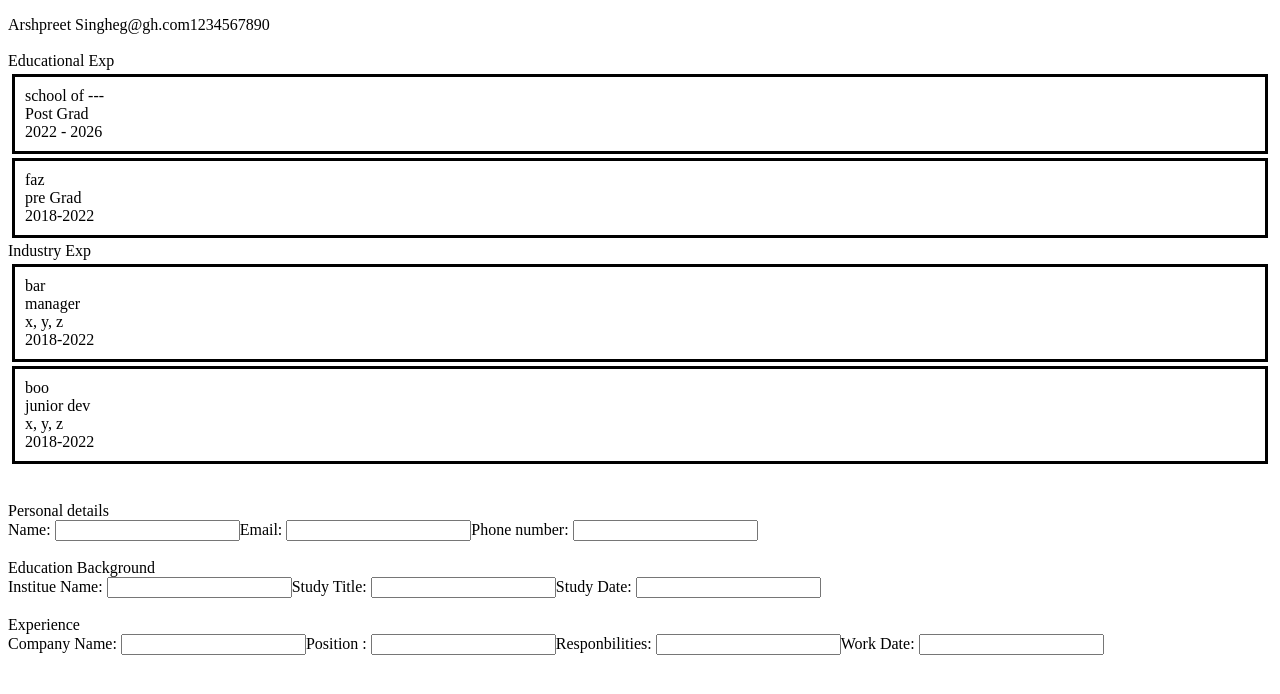
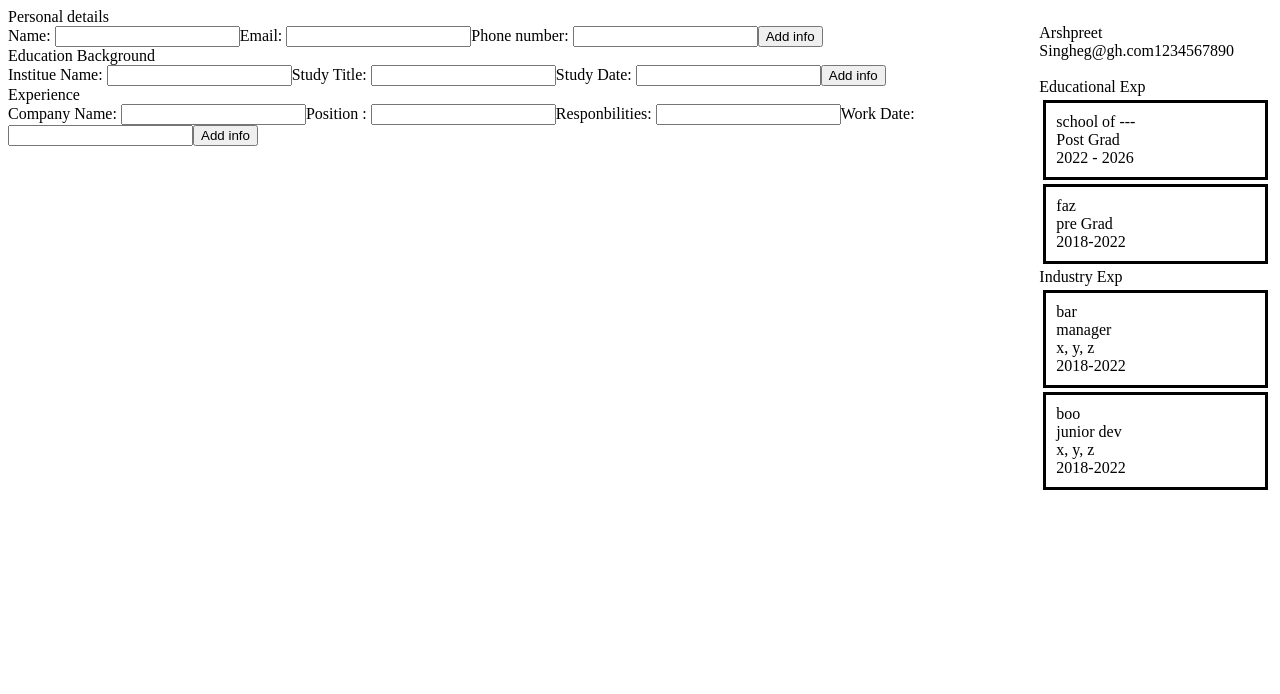
Before and after one commit to GoldGroove06/CV-Application-Maker, a React (Vite) app: page / in a window 1280 px wide. Shown: the top 694 px of the page. Built offline with nearby package versions, Linux system fonts and the light colour scheme.

Commit message:
form working

```diff
--- a/src/App.jsx
+++ b/src/App.jsx
@@ -25,14 +25,14 @@ const initialState = {
     {
       compName: "bar",
       positionTitle: "manager",
-      responbilites:" x, y, z",
+      respo:" x, y, z",
       workDate: "2018-2022"
 
     },
     {
       compName: "boo",
       positionTitle: "junior dev",
-      responbilites:" x, y, z",
+      respo:" x, y, z",
       workDate: "2018-2022"
 
     }
@@ -42,6 +42,18 @@ const initialState = {
 };
 
 function reducer(state, action) {
+  switch(action.type){
+    case "persInfo":
+      return {...state, name: action.payload.name, email: action.payload.email, phoneNumber : action.payload.phone}
+
+     case "Exp":
+      return {...state, indExp: [{compName: action.payload.compName, positionTitle: action.payload.position, respo: action.payload.respo, workDate: action.payload.workDate}]}
+
+      case "EduBack":
+        return {...state, eduExp: [{instName: action.payload.instName, studyTitle: action.payload.studyTitle, studyDate: action.payload.studyDate}]}
+
+    }
+
   return {...state}
 }
 
@@ -49,11 +61,11 @@ function App() {
 
   const [state, dispatch] = useReducer(reducer, initialState)
   return (
-    <>
+    <div style={{display:"flex", flexDirection:"row"}}>
+         <Form dispatch={dispatch} state={state}/>
+      <Display state={state} />
 
-      <Display state={state}/>
-      <Form />
-    </>
+    </div>
   )
 }
 
--- a/src/components/Form.jsx
+++ b/src/components/Form.jsx
@@ -1,31 +1,22 @@
+import EduBack from "./FormComponents/EduBack";
+import Exp from "./FormComponents/Exp";
+import PersonalInfo from "./FormComponents/PersonalInfo";
 
 
-function Form() {
+
+function Form({dispatch}) {
     return (
         <div>
-            Personal details
-            <form>
-                Name: <input name="name" type="text"/>
-                Email: <input name="email" type="email"/>
-                Phone number: <input name="ph-number" type="tel"/>
-            </form>
-            <br/>
-            Education Background
-            <form>
-            Institue Name: <input name="inst-name" type="text"/>
-            Study Title: <input name="study-title" type="text"/>
-            Study Date: <input name="studyDate" type="text"/>
-            </form>
-            <br/>
-            Experience
-            <form>
-            Company Name: <input name="comp-name" type="text"/>
-            Position : <input name="position" type="text"/>
-            Responbilities: <input name="respo" type="text"/>
-            Work Date: <input name="studyDate" type="text"/>
-            </form>
+            <PersonalInfo dispatch={dispatch} />
+            <EduBack dispatch={dispatch} />
+           <Exp dispatch={dispatch} />
+
+
+
         </div>
     );
 }
 
+
+
 export default Form;
--- /dev/null
+++ b/src/components/FormComponents/EduBack.jsx
@@ -0,0 +1,26 @@
+import { useState } from "react";
+
+function EduBack({dispatch}) {
+    const [instName, setInstName] = useState(null)
+    const [studyTitle, setStudyTitle] = useState(null)
+    const [studyDate, setStudyDate] = useState(null)
+
+    function handleSubmit(e) {
+        e.preventDefault()
+        dispatch({type: "EduBack", payload: {instName: instName, studyTitle:studyTitle, studyDate:studyDate}})
+    }
+
+    return (
+        <div>
+            Education Background
+            <form onSubmit={handleSubmit}>
+                Institue Name: <input name="inst-name" type="text" onChange={(e) => setInstName(e.target.value) }/>
+                Study Title: <input name="study-title" type="text" onChange={(e) => setStudyTitle(e.target.value) }/>
+                Study Date: <input name="studyDate" type="text" onChange={(e) => setStudyDate(e.target.value) }/>
+                <input type="submit" value='Add info'/>
+            </form>
+        </div>
+    );
+}
+
+export default EduBack;
--- /dev/null
+++ b/src/components/FormComponents/Exp.jsx
@@ -0,0 +1,27 @@
+import { useState } from "react";
+
+function Exp({dispatch}) {
+    const [compName, setCompName] = useState(null)
+    const [position, setPosition] = useState(null)
+    const [respo, setRespo] = useState(null)
+    const [workDate, setWorkDate] = useState(null)
+
+    function handleSubmit(e) {
+        e.preventDefault()
+        dispatch({type: "Exp", payload: {compName: compName, position: position, respo:respo, workDate: workDate}})
+    }
+    return (
+        <div>
+            Experience
+            <form onSubmit={handleSubmit}>
+                Company Name: <input name="comp-name" type="text" onChange={(e) => setCompName(e.target.value) }/>
+                Position : <input name="position" type="text" onChange={(e) => setPosition(e.target.value) }/>
+                Responbilities: <input name="respo" type="text" onChange={(e) => setRespo(e.target.value) }/>
+                Work Date: <input name="workDate" type="text" onChange={(e) => setWorkDate(e.target.value) }/>
+                <input type="submit" value='Add info'/>
+            </form>
+        </div>
+    );
+}
+
+export default Exp;
--- /dev/null
+++ b/src/components/FormComponents/PersonalInfo.jsx
@@ -0,0 +1,24 @@
+import { useState } from "react";
+
+function PersonalInfo({dispatch}) {
+    const [name, setName] = useState(null)
+    const [email, setEmail] = useState(null)
+    const [phone, setPhone] = useState(null)
+    function handleSubmit(e) {
+        e.preventDefault();
+        dispatch({type:"persInfo", payload: {name: name, email: email, phone: phone}})
+    }
+    return (
+        <div>
+            Personal details
+            <form onSubmit={handleSubmit}>
+                Name: <input name="name" type="text" onChange={(e) => setName(e.target.value) }/>
+                Email: <input name="email" type="email" onChange={(e) => setEmail(e.target.value) }/>
+                Phone number: <input name="ph-number" type="tel" onChange={(e) => setPhone(e.target.value) }/>
+                <input type="submit" value='Add info'/>
+            </form>
+        </div>
+    );
+}
+
+export default PersonalInfo;
--- a/src/components/IndExp.jsx
+++ b/src/components/IndExp.jsx
@@ -10,7 +10,7 @@ function IndExp({state}) {
                     <div key={ind.studyTitle} style={{padding:10, border:"solid", margin:4}}>
                        {ind.compName}<br/>
                        {ind.positionTitle}<br/>
-                       {ind.responbilites}<br/>
+                       {ind.respo}<br/>
                        {ind.workDate}
                     </div>
                 )
```
